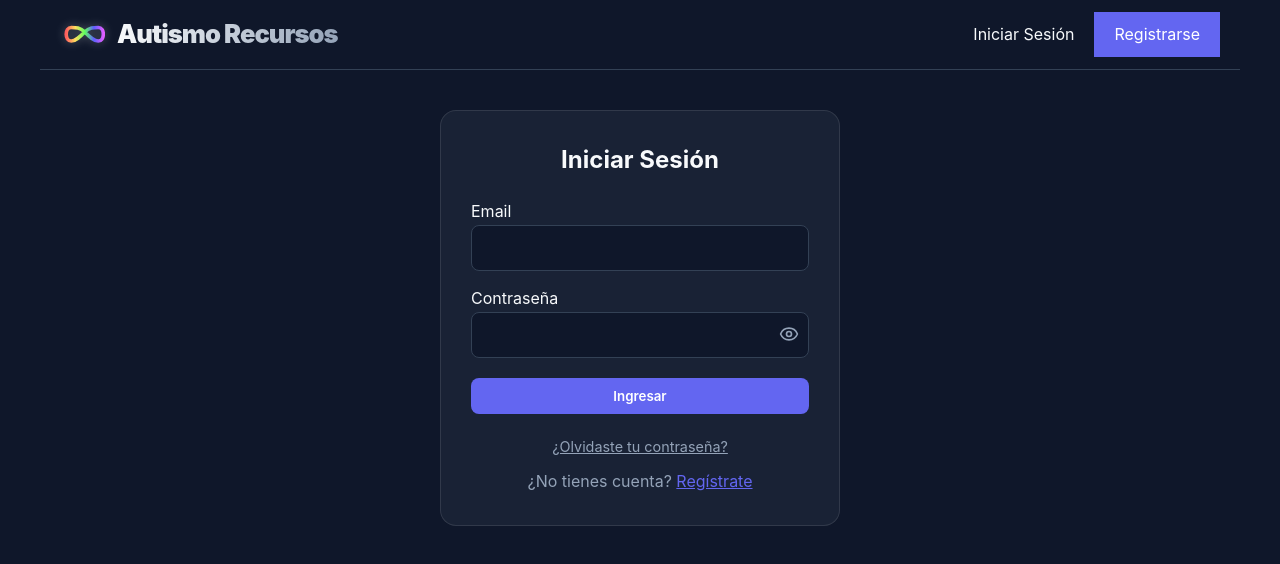
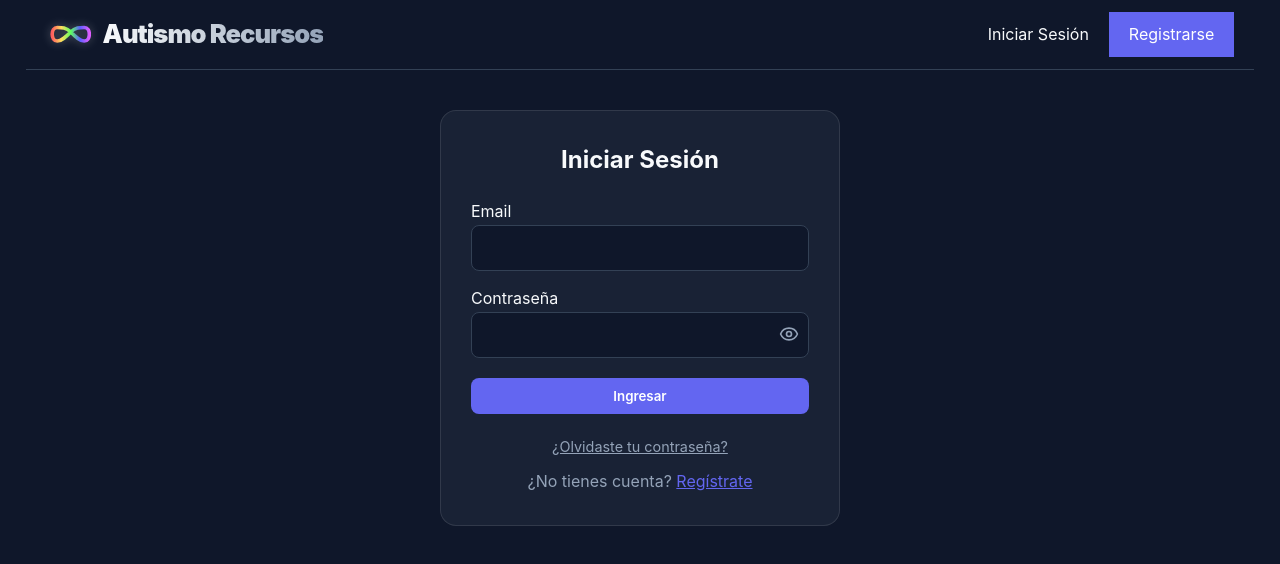
Before and after one commit to YaninaPerdomo/Trabajo_integrador_final, a React app in the folder frontend/: page /login in a window 1280 px wide. Shown: the top 564 px of the page. Built offline with nearby package versions, Linux system fonts and the light colour scheme; no server answers; the HTML template or start-up script is replaced by a standard one.

Commit message:
UI: change container max-width to 96% to adapt to wide screens

```diff
--- a/frontend/src/index.css
+++ b/frontend/src/index.css
@@ -64,7 +64,7 @@ button {
 
 /* Container */
 .container {
-  max-width: 1200px;
+  max-width: 96%;
   margin: 0 auto;
   padding: 0 20px;
 }
```
